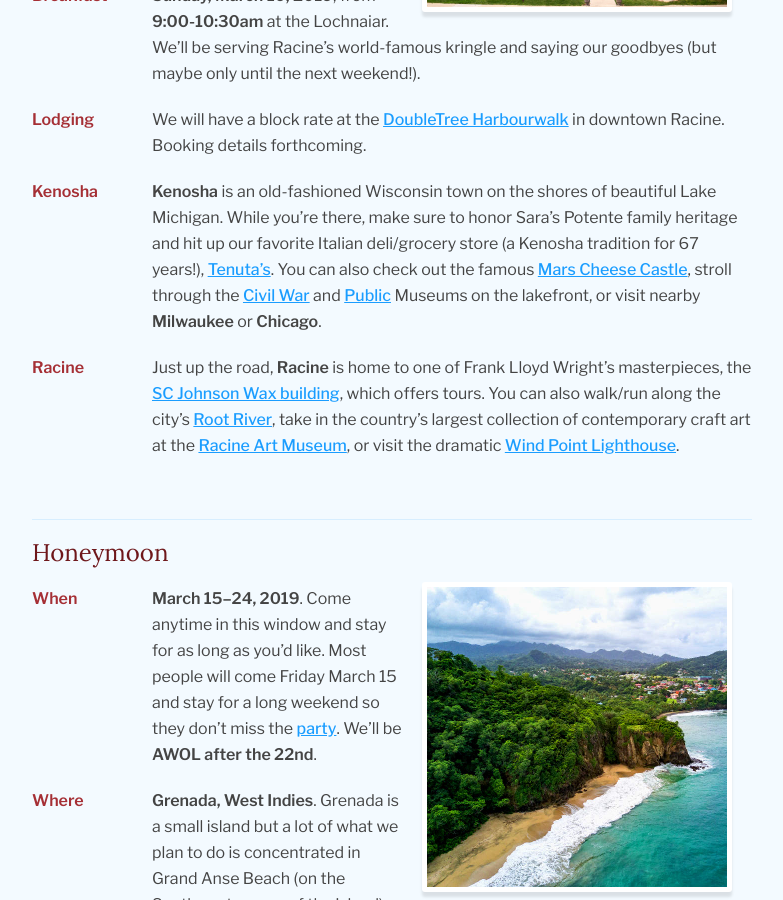
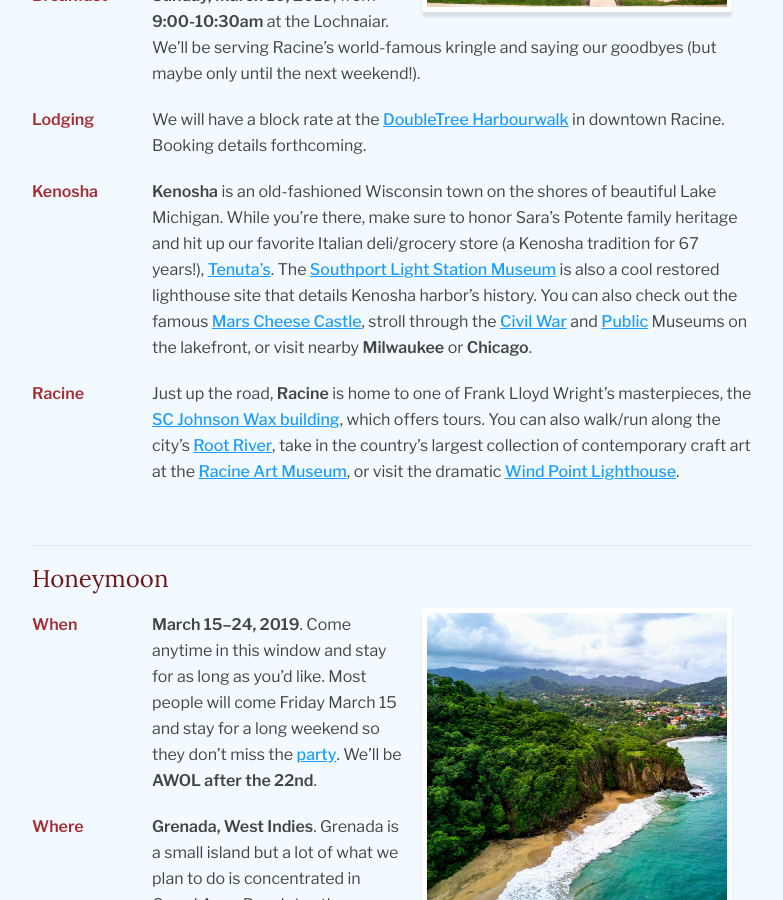
Before and after one commit to rossmeissl/bernsandblaise, a Jekyll site: the page built from family.md, in a window 1280 px wide and 900 px high, scrolled down 1532 px. Shown: the whole window, without its empty margins (188-971 px from the left). Built offline with Jekyll 4.4.1, drawn with Linux system fonts in a browser that asks for light colours.

Commit message:
Update wedding.md

```diff
--- a/_includes/wedding.md
+++ b/_includes/wedding.md
@@ -24,6 +24,7 @@ Lodging
 
 Kenosha
 : **Kenosha** is an old-fashioned Wisconsin town on the shores of beautiful Lake Michigan. While you're there, make sure to honor Sara's Potente family heritage and hit up our favorite Italian deli/grocery store (a Kenosha tradition for 67 years!), [Tenuta's](http://www.tenutasdeli.com/).
+The [Southport Light Station Museum](https://www.visitkenosha.com/things-to-do/southport-light-station-museum) is also a cool restored lighthouse site that details Kenosha harbor's history.
 You can also check out the famous [Mars Cheese Castle](https://www.marscheese.com/), stroll through the [Civil War](https://museums.kenosha.org/civilwar/) and [Public](https://museums.kenosha.org/public/) Museums on the lakefront, or visit nearby **Milwaukee** or **Chicago**.
 
 Racine
```
